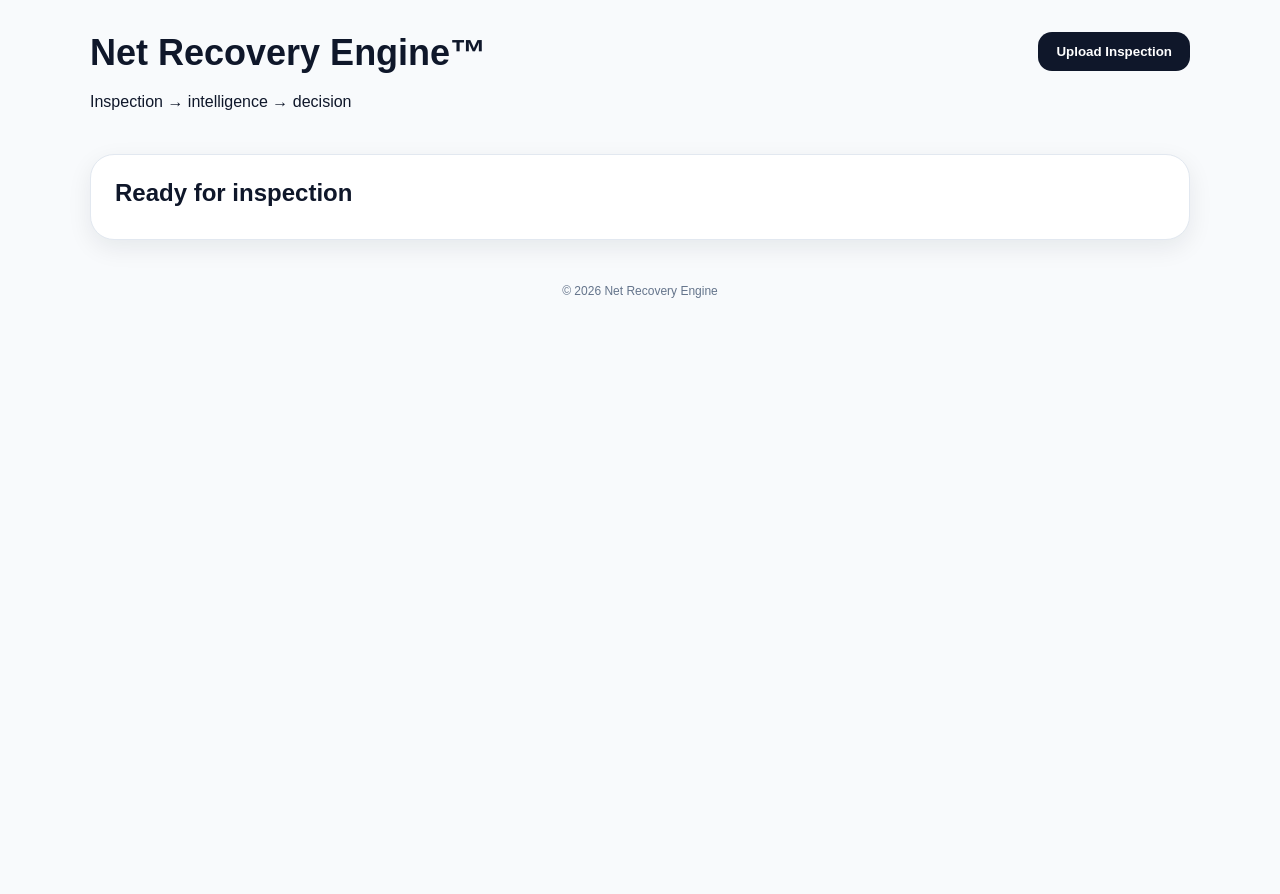
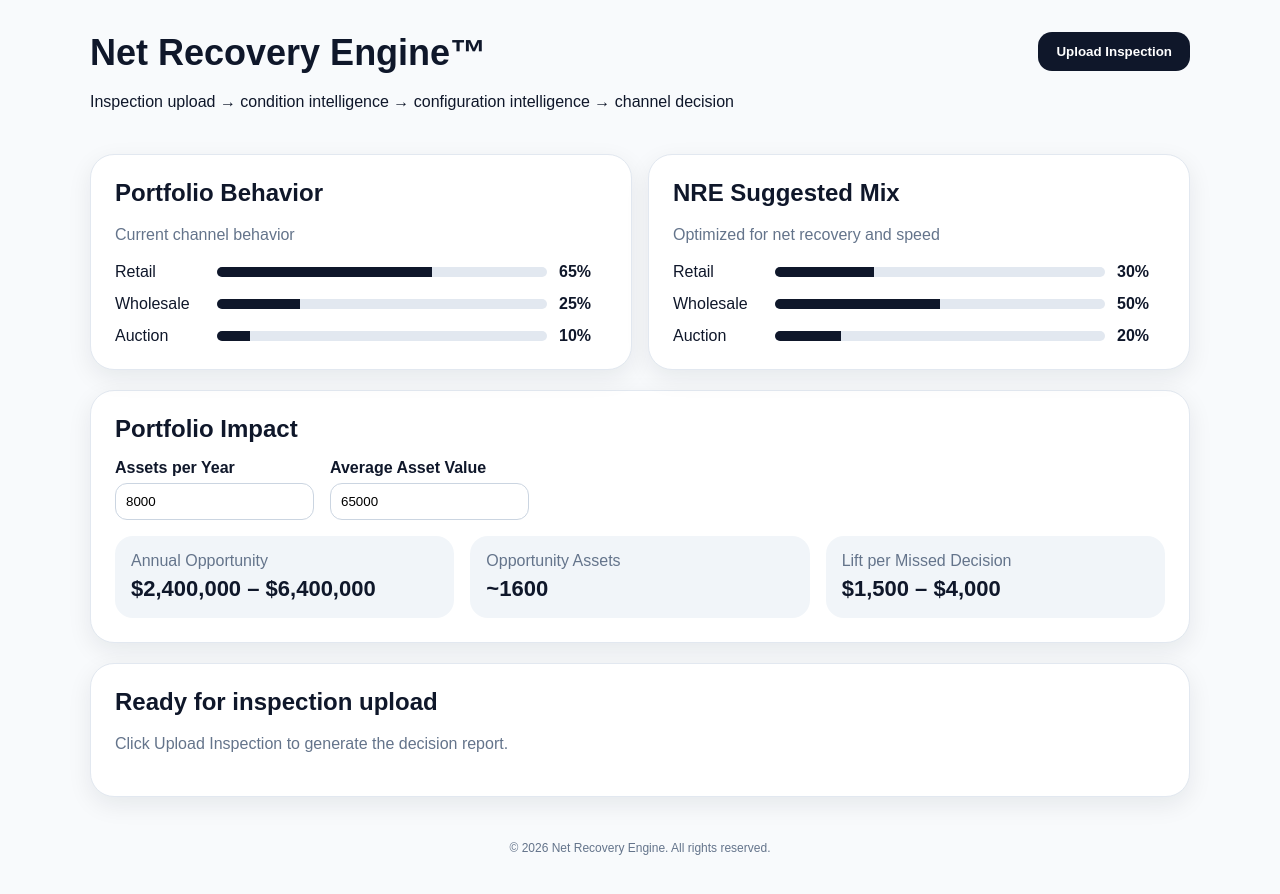
Before and after one commit to DirtDog13416/Net-Recovery-Engine, a React (Vite) app: page / in a window 1280 px wide. Shown: the top 894 px of the page. Before the commit the page ends 800 px from the top, so only its background shows below. Built offline with nearby package versions, Linux system fonts and the light colour scheme.

Commit message:
Update App.jsx

```diff
--- a/src/App.jsx
+++ b/src/App.jsx
@@ -17,31 +17,31 @@ const asset = {
     days: 14,
     why: [
       "Engine condition suppresses retail buyer demand.",
-      "Wholesale comps are tighter and more predictable.",
+      "Wholesale comps are tighter and more predictable for this defect profile.",
       "Sleeper and APU configuration add value, but not enough to justify longer retail exposure."
     ]
   },
   scenarios: [
-    ["Retail", 31200, 28, "Expected net after fees and condition discounts."],
-    ["Wholesale as-is", 31800, 12, "Faster recovery, discounted for defects."],
-    ["Repair + Wholesale", 35100, 14, "Best net after focused repairs."],
-    ["Auction", 28100, 9, "Fastest, lowest recovery."]
+    ["Retail", 31200, 28, "Higher gross potential, but slower and more condition-sensitive."],
+    ["Wholesale as-is", 31800, 12, "Faster recovery path, discounted for unresolved defects."],
+    ["Repair + Wholesale", 35100, 14, "Best net recovery after focused reconditioning."],
+    ["Auction", 28100, 9, "Fastest path, but lowest expected recovery."]
   ],
   components: [
-    ["Engine", "Poor", "High", "Turbo failure suppresses demand."],
-    ["Drivetrain", "Fair", "Medium", "Below benchmark."],
-    ["Brakes", "Fair", "Medium", "Adds friction."],
-    ["Tires", "Fair", "Low", "Impacts presentation."]
+    ["Engine", "Poor", "High", "Turbo failure materially suppresses buyer demand."],
+    ["Drivetrain", "Fair", "Medium", "Usable, but below benchmark."],
+    ["Brakes", "Fair", "Medium", "Adds reconditioning friction."],
+    ["Tires", "Fair", "Low", "Affects retail presentation."]
   ],
   configuration: [
-    ["Sleeper Cab", 3800, "Supports demand."],
-    ["APU Unit", 1200, "Adds appeal."],
-    ["Aero Package", 700, "Improves presentation."]
+    ["Sleeper Cab Configuration", 3800, "Supports stronger wholesale and retail demand."],
+    ["APU Unit", 1200, "Adds buyer appeal for owner-operators and wholesale buyers."],
+    ["Aero Package", 700, "Improves presentation and modestly supports value."]
   ],
   compsBreakdown: [
-    ["Retail", 15, "$35,900 – $37,900", "Slower, condition-sensitive"],
-    ["Wholesale", 17, "$30,200 – $32,200", "Most predictable"],
-    ["Auction", 10, "$27,500 – $29,500", "Fastest"]
+    ["Retail", 15, "$35,900 – $37,900", "Slower, more condition-sensitive"],
+    ["Wholesale", 17, "$30,200 – $32,200", "Most predictable for this defect profile"],
+    ["Auction", 10, "$27,500 – $29,500", "Fastest, lowest recovery"]
   ],
   fmv: {
     retail: "$35,900 – $37,900",
@@ -62,14 +62,18 @@ function money(v) {
   }).format(v);
 }
 
-function Card({ children, dark }) {
+function Card({ children, dark = false }) {
   return <div className={dark ? "card dark" : "card"}>{children}</div>;
 }
 
 function App() {
   const [started, setStarted] = useState(false);
   const [tab, setTab] = useState("recommendation");
+  const [assetCount, setAssetCount] = useState(8000);
+  const [averageValue, setAverageValue] = useState(65000);
 
+  const opportunityLow = Math.round(assetCount * 0.2 * 1500);
+  const opportunityHigh = Math.round(assetCount * 0.2 * 4000);
   const variance = asset.financial.expectedRecovery - asset.financial.bookedResidual;
 
   return (
@@ -77,45 +81,104 @@ function App() {
       <header className="hero">
         <div>
           <h1>Net Recovery Engine™</h1>
-          <p>Inspection → intelligence → decision</p>
+          <p>Inspection upload → condition intelligence → configuration intelligence → channel decision</p>
         </div>
         <button onClick={() => setStarted(true)}>Upload Inspection</button>
       </header>
 
+      <section className="grid two">
+        <Card>
+          <h2>Portfolio Behavior</h2>
+          <p className="muted">Current channel behavior</p>
+          <div className="barrow"><span>Retail</span><div><b style={{ width: "65%" }} /></div><strong>65%</strong></div>
+          <div className="barrow"><span>Wholesale</span><div><b style={{ width: "25%" }} /></div><strong>25%</strong></div>
+          <div className="barrow"><span>Auction</span><div><b style={{ width: "10%" }} /></div><strong>10%</strong></div>
+        </Card>
+
+        <Card>
+          <h2>NRE Suggested Mix</h2>
+          <p className="muted">Optimized for net recovery and speed</p>
+          <div className="barrow"><span>Retail</span><div><b style={{ width: "30%" }} /></div><strong>30%</strong></div>
+          <div className="barrow"><span>Wholesale</span><div><b style={{ width: "50%" }} /></div><strong>50%</strong></div>
+          <div className="barrow"><span>Auction</span><div><b style={{ width: "20%" }} /></div><strong>20%</strong></div>
+        </Card>
+      </section>
+
+      <Card>
+        <h2>Portfolio Impact</h2>
+        <div className="inputs">
+          <label>
+            Assets per Year
+            <input value={assetCount} onChange={(e) => setAssetCount(Number(e.target.value || 0))} />
+          </label>
+          <label>
+            Average Asset Value
+            <input value={averageValue} onChange={(e) => setAverageValue(Number(e.target.value || 0))} />
+          </label>
+        </div>
+        <div className="grid three">
+          <div className="metric"><span>Annual Opportunity</span><strong>{money(opportunityLow)} – {money(opportunityHigh)}</strong></div>
+          <div className="metric"><span>Opportunity Assets</span><strong>~{Math.round(assetCount * 0.2)}</strong></div>
+          <div className="metric"><span>Lift per Missed Decision</span><strong>$1,500 – $4,000</strong></div>
+        </div>
+      </Card>
+
       {!started ? (
         <Card>
-          <h2>Ready for inspection</h2>
+          <h2>Ready for inspection upload</h2>
+          <p className="muted">Click Upload Inspection to generate the decision report.</p>
         </Card>
       ) : (
         <>
           <Card>
             <h2>{asset.header}</h2>
-            <p className="muted">{asset.location} · Score {asset.conditionScore}</p>
+            <p className="muted">
+              {asset.location} · Score {asset.conditionScore} ({asset.conditionBand}) · {asset.comps} comps
+            </p>
+            <div className="grid three">
+              <div className="metric"><span>Current Path</span><strong>{asset.baseline.path}</strong><small>{money(asset.baseline.net)} · {asset.baseline.days} days</small></div>
+              <div className="metric"><span>Recommended</span><strong>{asset.recommendation.channel}</strong><small>Lift {money(asset.recommendation.lift)}</small></div>
+              <div className="metric"><span>Expected Recovery</span><strong>{money(asset.recommendation.expectedNet)}</strong><small>{asset.recommendation.days} days</small></div>
+            </div>
           </Card>
 
           <nav className="tabs">
-            {["recommendation", "scenarios", "condition", "configuration", "fmv", "comps", "financial"].map(t => (
+            {["recommendation", "scenarios", "condition", "configuration", "fmv", "comps", "financial"].map((t) => (
               <button key={t} onClick={() => setTab(t)} className={tab === t ? "active" : ""}>
-                {t}
+                {t.toUpperCase()}
               </button>
             ))}
           </nav>
 
           {tab === "recommendation" && (
-            <Card dark>
-              <h2>{asset.recommendation.action}</h2>
-              <p>Net: {money(asset.recommendation.expectedNet)}</p>
-              <p>Lift: +{money(asset.recommendation.lift)}</p>
-              <p>Days: {asset.recommendation.days}</p>
-            </Card>
+            <>
+              <Card dark>
+                <span className="eyebrow">ACTION</span>
+                <h2>{asset.recommendation.action}</h2>
+                <div className="grid three">
+                  <div className="metric-dark"><span>Net</span><strong>{money(asset.recommendation.expectedNet)}</strong></div>
+                  <div className="metric-dark"><span>Lift</span><strong>+{money(asset.recommendation.lift)}</strong></div>
+                  <div className="metric-dark"><span>Days</span><strong>{asset.recommendation.days}</strong></div>
+                </div>
+              </Card>
+
+              <Card>
+                <h2>Why This Decision</h2>
+                <ul>{asset.recommendation.why.map((x) => <li key={x}>{x}</li>)}</ul>
+              </Card>
+            </>
           )}
 
           {tab === "scenarios" && (
             <Card>
-              {asset.scenarios.map(([name, net, days]) => (
+              <h2>Scenario Comparison</h2>
+              {asset.scenarios.map(([name, net, days, note]) => (
                 <div className="scenario" key={name}>
-                  <strong>{name}</strong>
                   <div>
+                    <strong>{name}</strong>
+                    <p>{note}</p>
+                  </div>
+                  <div className="scenario-metric">
                     <span>Net</span>
                     <strong>{money(net)}</strong>
                     <span>{days} days</span>
@@ -127,10 +190,14 @@ function App() {
 
           {tab === "condition" && (
             <Card>
-              {asset.components.map(([name, band, impact]) => (
+              <h2>Major Component Condition</h2>
+              {asset.components.map(([name, band, impact, note]) => (
                 <div className="scenario" key={name}>
-                  <strong>{name}</strong>
                   <div>
+                    <strong>{name}</strong>
+                    <p>{note}</p>
+                  </div>
+                  <div className="scenario-metric">
                     <strong>{band}</strong>
                     <span>{impact} impact</span>
                   </div>
@@ -141,10 +208,15 @@ function App() {
 
           {tab === "configuration" && (
             <Card>
-              {asset.configuration.map(([name, value]) => (
+              <h2>Configuration & Attachments</h2>
+              <p className="muted">Included directly in pricing and channel logic.</p>
+              {asset.configuration.map(([name, value, note]) => (
                 <div className="scenario" key={name}>
-                  <strong>{name}</strong>
                   <div>
+                    <strong>{name}</strong>
+                    <p>{note}</p>
+                  </div>
+                  <div className="scenario-metric">
                     <span>Value</span>
                     <strong>{money(value)}</strong>
                   </div>
@@ -155,19 +227,27 @@ function App() {
 
           {tab === "fmv" && (
             <Card>
-              <p>Retail: {asset.fmv.retail}</p>
-              <p>Wholesale: {asset.fmv.wholesale}</p>
-              <p>Auction: {asset.fmv.auction}</p>
+              <h2>Fair Market Value</h2>
+              <div className="grid three">
+                <div className="metric"><span>Retail</span><strong>{asset.fmv.retail}</strong></div>
+                <div className="metric"><span>Wholesale</span><strong>{asset.fmv.wholesale}</strong></div>
+                <div className="metric"><span>Auction</span><strong>{asset.fmv.auction}</strong></div>
+              </div>
             </Card>
           )}
 
           {tab === "comps" && (
             <Card>
-              {asset.compsBreakdown.map(([channel, count, range]) => (
+              <h2>Comparable Asset Outcomes</h2>
+              <p className="muted">Comps show observed market pricing ranges by channel. Net recovery is shown in Scenarios.</p>
+              {asset.compsBreakdown.map(([channel, count, range, note]) => (
                 <div className="scenario" key={channel}>
-                  <strong>{channel}</strong>
                   <div>
-                    <span>{count} comps</span>
+                    <strong>{channel}</strong>
+                    <p>{count} comps · {note}</p>
+                  </div>
+                  <div className="scenario-metric">
+                    <span>FMV Range</span>
                     <strong>{range}</strong>
                   </div>
                 </div>
@@ -177,15 +257,19 @@ function App() {
 
           {tab === "financial" && (
             <Card>
-              <p>Residual: {money(asset.financial.bookedResidual)}</p>
-              <p>Recovery: {money(asset.financial.expectedRecovery)}</p>
-              <p>Variance: {money(variance)}</p>
+              <h2>Financial Impact</h2>
+              <p className="muted">Expected recovery compared to booked residual.</p>
+              <div className="grid three">
+                <div className="metric"><span>Residual</span><strong>{money(asset.financial.bookedResidual)}</strong></div>
+                <div className="metric"><span>Recovery</span><strong>{money(asset.financial.expectedRecovery)}</strong></div>
+                <div className="metric"><span>Variance</span><strong>{money(variance)}</strong></div>
+              </div>
             </Card>
           )}
         </>
       )}
 
-      <footer>© 2026 Net Recovery Engine</footer>
+      <footer>© 2026 Net Recovery Engine. All rights reserved.</footer>
     </div>
   );
 }
```
